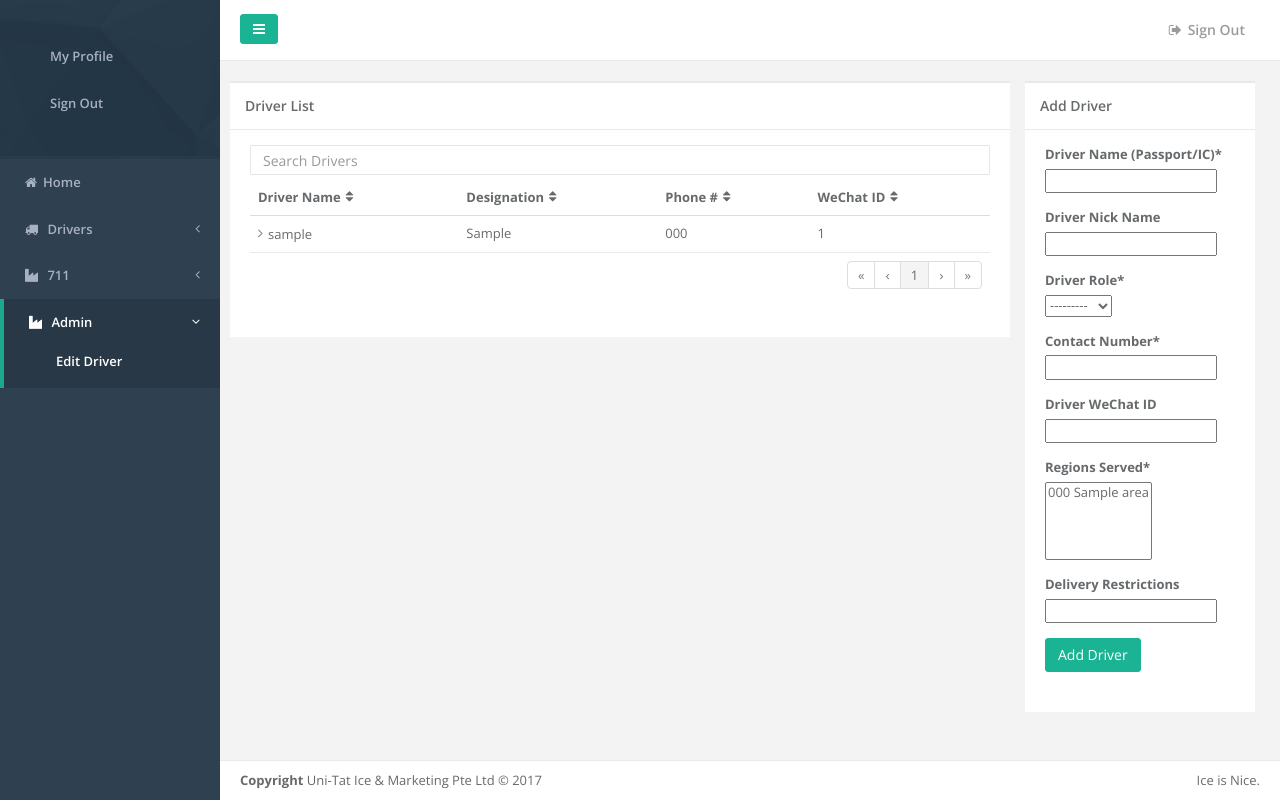
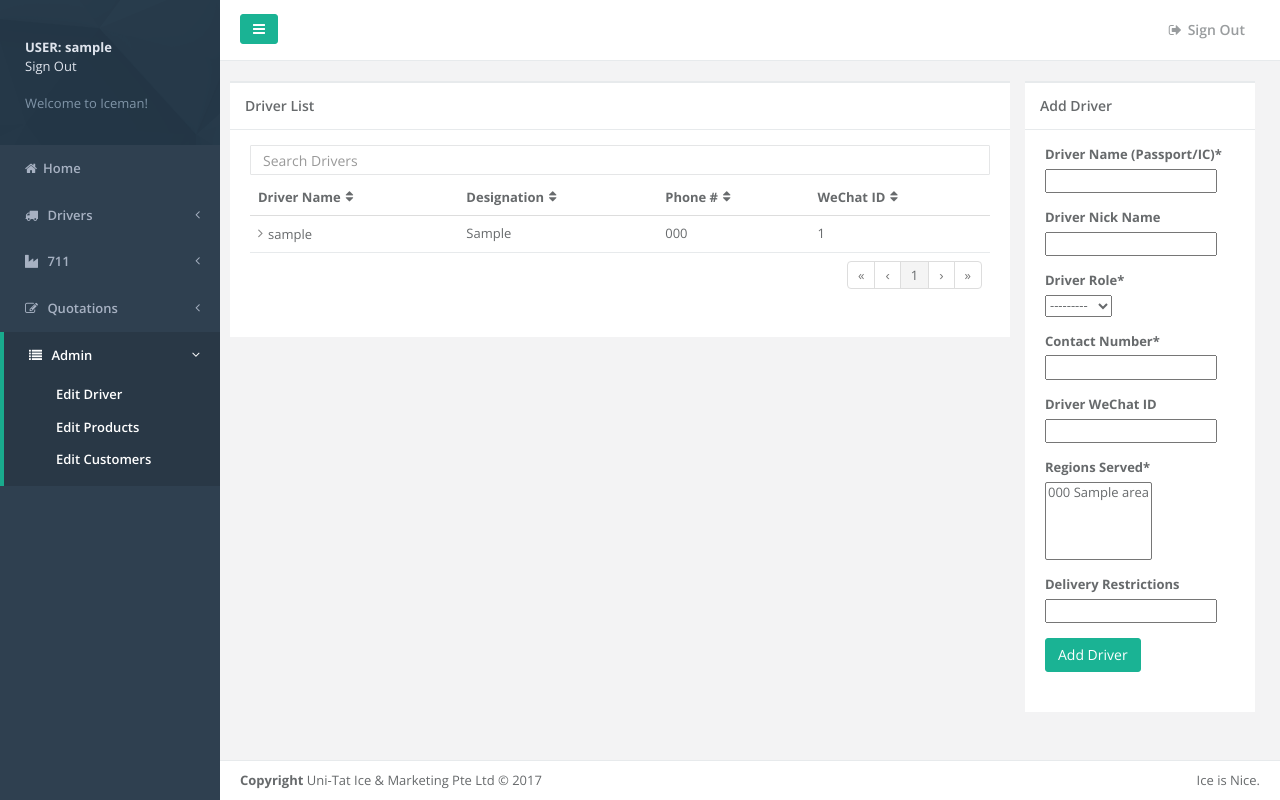
Before and after one commit to endonte/icemanapplication, a Django app: page /cp/edit-driver/ in a window 1280 px wide. Run offline with Django 3.2, Linux system fonts and the light colour scheme; a user stored in the database is signed in; tables that the repository leaves empty hold one stand-in row (values such as "Sample post"); some libraries are stand-ins or nearby versions.

Commit message:
some minor cosmetic changes

```diff
--- a/icemanapp/templates/base.html
+++ b/icemanapp/templates/base.html
@@ -32,10 +32,15 @@
 
           <ul class="nav metismenu" id="side-menu">
             <li class="nav-header">
-                {# URL provided by django-allauth/account/urls.py #}
-                <a class="nav-link" href="{% url 'users:detail' request.user.username  %}">{% trans "My Profile" %}</a>
-                {# URL provided by django-allauth/account/urls.py #}
-                <a class="nav-link" href="{% url 'account_logout' %}">{% trans "Sign Out" %}</a>
+              <div class="profile-element">
+                <span class="clear"> <span class="block m-t-xs"><a class="nav-link" href="{% url 'users:detail' request.user.username  %}"><strong>USER: {{user.get_username}}</strong></a></span>
+                <span class="text-muted text-xs block"><a class="nav-link" href="{% url 'account_logout' %}">Sign Out</a></span></span>
+                <br /><span class="text-muted text-xs block">Welcome to Iceman!</span>
+              </div>
+              <div class="logo-element">
+                ICEMAN
+              </div>
+
             </li>
             <li {% if request.path == '/' %} class="active" {% endif %}>
               <a class="nav-link" href="{% url 'home' %}"><i class="fa fa-home"></i><span class="nav-label">Home</span></a>
@@ -46,10 +51,10 @@
               <a href="#"><i class="fa fa-truck"></i> <span class="nav-label">Drivers</span> <span class="fa arrow"></span></a>
               <ul class="nav nav-second-level">
                 <li {% if request.path == '/drivers/driver-list/' %} class="active" {% endif %}>
-                  <a class="nav-link" href="{% url 'driver-list' %}"><span class="nav-label">Driver List</span></a>
+                  <a class="nav-link" href="{% url 'driver-list' %}">Driver List</a>
                 </li>
                 <li {% if request.path == '/tracker/stores/' %} class="active" {% endif %}>
-                  <a class="nav-link" href="{% url 'region-search' %}"><span class="nav-label">Region Search</span></a>
+                  <a class="nav-link" href="{% url 'region-search' %}">Region Search</a>
                 </li>
               </ul>
             </li>
@@ -59,23 +64,42 @@
               <a href="#"><i class="fa fa-industry"></i> <span class="nav-label">711</span> <span class="fa arrow"></span></a>
               <ul class="nav nav-second-level">
                 <li {% if request.path == '/s11/active-requests/' %} class="active" {% endif %}>
-                  <a class="nav-link" href="{% url 'active-requests' %}"><span class="nav-label">Active Requests</span></a>
+                  <a class="nav-link" href="{% url 'active-requests' %}">Active Requests</a>
                 </li>
                 <li {% if request.path == '/s11/request-history/' %} class="active" {% endif %}>
-                  <a class="nav-link" href="{% url 'request-history' %}"><span class="nav-label">Request History</span></a>
+                  <a class="nav-link" href="{% url 'request-history' %}">Request History</a>
                 </li>
                 <li {% if request.path == '/s11/store-list/' %} class="active" {% endif %}>
-                  <a class="nav-link" href="{% url 'store-list' %}"><span class="nav-label">Store List</span></a>
+                  <a class="nav-link" href="{% url 'store-list' %}">Store List</a>
                 </li>
               </ul>
             </li>
+            {% if user.is_superuser %}
+            <li {% if '/s11/' in request.path %} class="active" {% endif %}>
+              <a href="#"><i class="fa fa-pencil-square-o"></i> <span class="nav-label">Quotations</span> <span class="fa arrow"></span></a>
+              <ul class="nav nav-second-level">
+                <li {% if request.path == '/s11/active-requests/' %} class="active" {% endif %}>
+                  <a class="nav-link" href="#">Create Quotation</a>
+                </li>
+                <li {% if request.path == '/s11/request-history/' %} class="active" {% endif %}>
+                  <a class="nav-link" href="#">Quotations List</a>
+                </li>
+              </ul>
+            </li>
+            {% endif %}
             <!--Admin Dropdown Nav-->
             {% if user.is_superuser %}
             <li {% if '/cp/' in request.path %} class="active" {% endif %}>
-              <a href="#"><i class="fa fa-industry"></i> <span class="nav-label">Admin</span> <span class="fa arrow"></span></a>
+              <a href="#"><i class="fa fa-list"></i> <span class="nav-label">Admin</span> <span class="fa arrow"></span></a>
               <ul class="nav nav-second-level">
                 <li {% if request.path == '/cp/edit-driver/' %} class="active" {% endif %}>
-                  <a class="nav-link" href="{% url 'edit-driver' %}"><span class="nav-label">Edit Driver</span></a>
+                  <a class="nav-link" href="{% url 'edit-driver' %}">Edit Driver</a>
+                </li>
+                <li {% if request.path == '/cp/edit-driver/' %} class="active" {% endif %}>
+                  <a class="nav-link" href="#">Edit Products</a>
+                </li>
+                <li {% if request.path == '/cp/edit-driver/' %} class="active" {% endif %}>
+                  <a class="nav-link" href="#">Edit Customers</a>
                 </li>
               </ul>
             </li>
```
